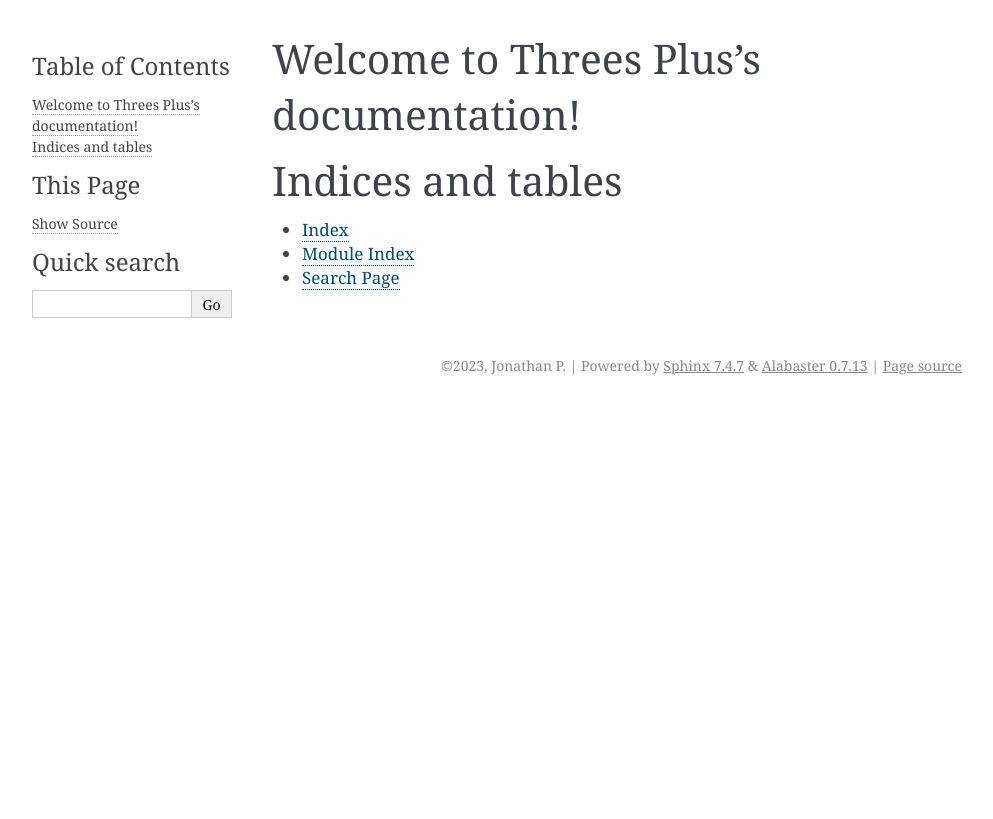
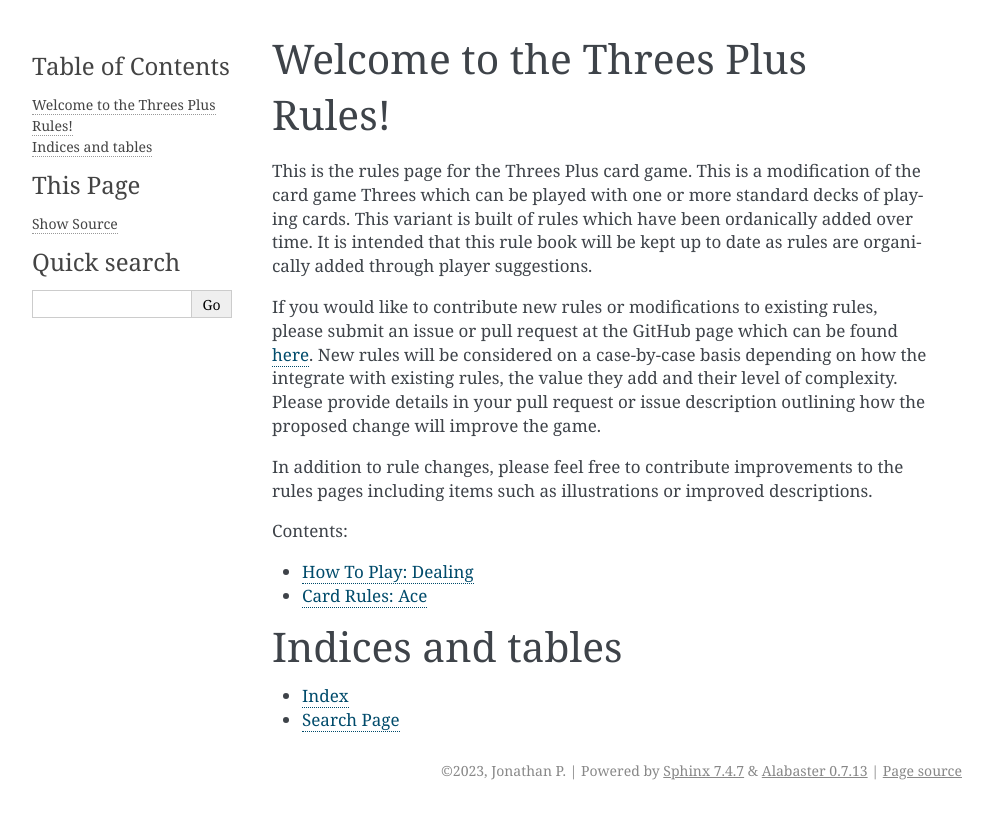
Before and after one commit to jonpecar/ThreesPlus, a Sphinx documentation site: the page built from source/index.rst, in a window 1280 px wide. Shown: the top 819 px of the page, without its empty margins (148-1141 px from the left). Built offline with Sphinx 7.4.7, drawn with Linux system fonts in a browser that asks for light colours.

Commit message:
Some messing around with document formatting and indexing etc.

```diff
--- a/source/index.rst
+++ b/source/index.rst
@@ -3,18 +3,36 @@
    You can adapt this file completely to your liking, but it should at least
    contain the root `toctree` directive.
 
-Welcome to Threes Plus's documentation!
+Welcome to the Threes Plus Rules!
 =======================================
+This is the rules page for the Threes Plus card game. This is a modification of the card game Threes
+which can be played with one or more standard decks of playing cards. This variant is
+built of rules which have been ordanically added over time. It is intended that this rule
+book will be kept up to date as rules are organically added through player suggestions.
+
+If you would like to contribute new rules or modifications to existing rules, please
+submit an issue or pull request at the GitHub page which can be found
+here_.
+New rules will be considered on a case-by-case basis depending
+on how the integrate with existing rules, the value they add and their level of
+complexity. Please provide details in your pull request or issue description outlining
+how the proposed change will improve the game.
+
+In addition to rule changes, please feel free to contribute improvements to the rules
+pages including items such as illustrations or improved descriptions.
+
+.. _here: https://github.com/jonpecar/ThreesPlus
 
 .. toctree::
    :maxdepth: 2
    :caption: Contents:
 
+   How To Play/Dealing
 
+   Card Rules/Aces
 
 Indices and tables
 ==================
 
 * :ref:`genindex`
-* :ref:`modindex`
 * :ref:`search`
```
Also changed, not shown: source/Card Rules/Aces.rst (added, +8 -0 lines), source/How To Play/Dealing.rst (added, +17 -0 lines).
